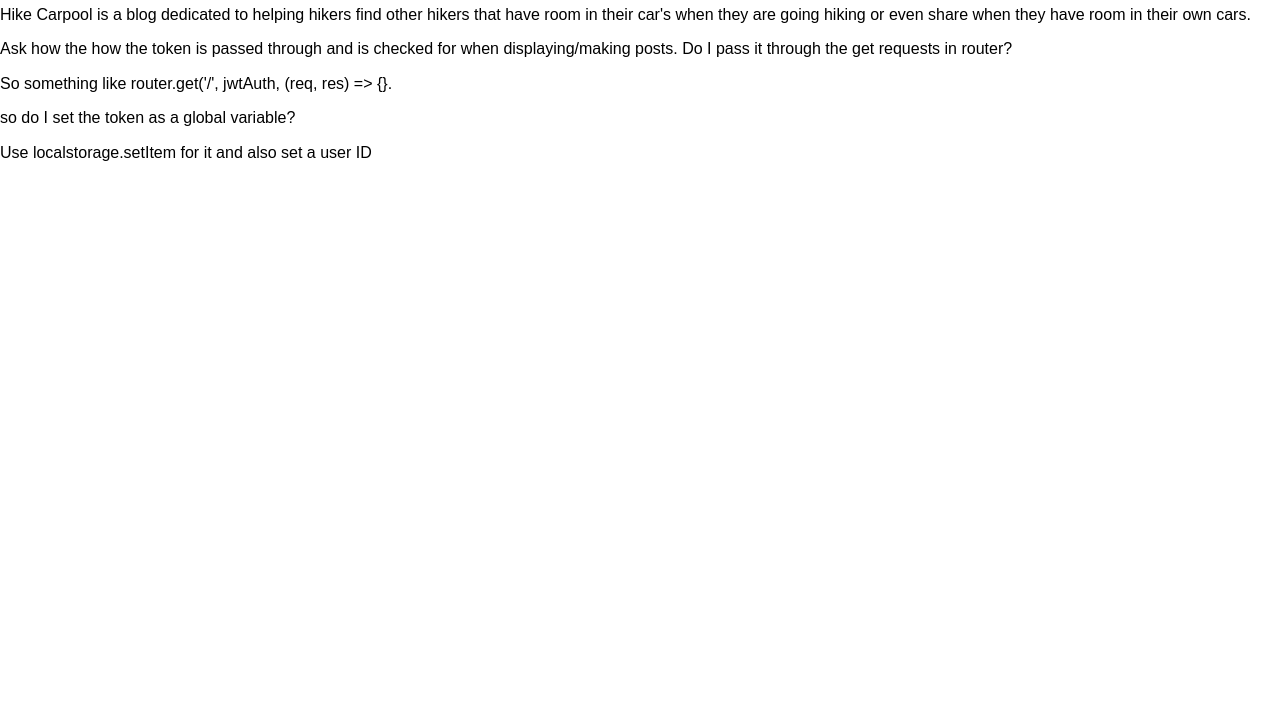
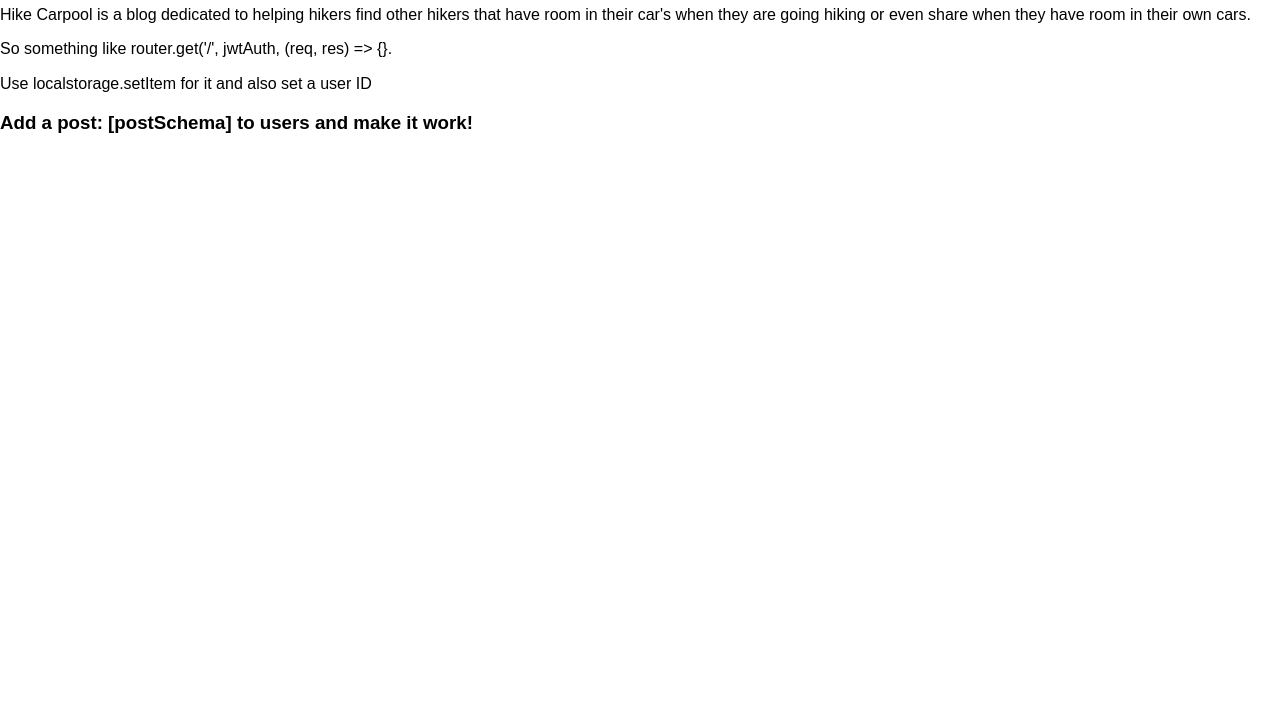
Before and after one commit to rusye/hike-carpool, a website: page public/index.html in a window 1280 px wide. Shown: the part 98-800 px from the top of the page. Drawn offline with nearby package versions, Linux system fonts and the light colour scheme.

```diff
--- a/public/index.html
+++ b/public/index.html
@@ -27,11 +27,9 @@
           <p>Hike Carpool is a blog dedicated to helping hikers find other hikers that have room in their
             car's when they are going hiking or even share when they have room in their own cars.</p>
 
-          <p>Ask how the how the token is passed through and is checked for when displaying/making posts.
-            Do I pass it through the get requests in router?</p>
           <p>So something like router.get('/', jwtAuth, (req, res) => {}.</p>
-          <p>so do I set the token as a global variable?</p>
           <p>Use localstorage.setItem for it and also set a user ID</p>
+          <h3>Add a post: [postSchema] to users and make it work!</h3>
         </header>
       </section>
 
```
